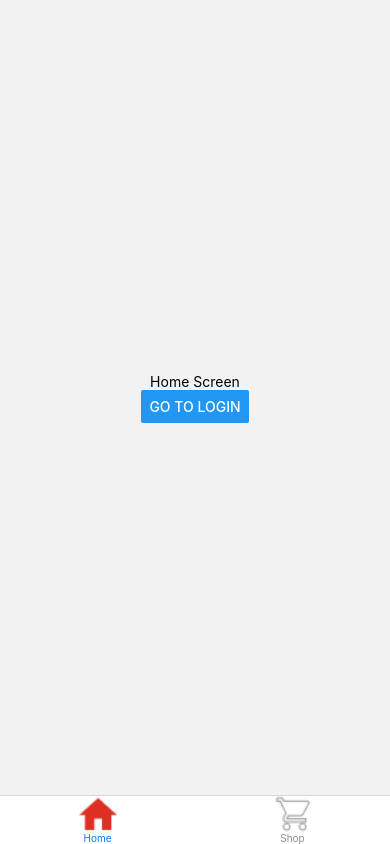
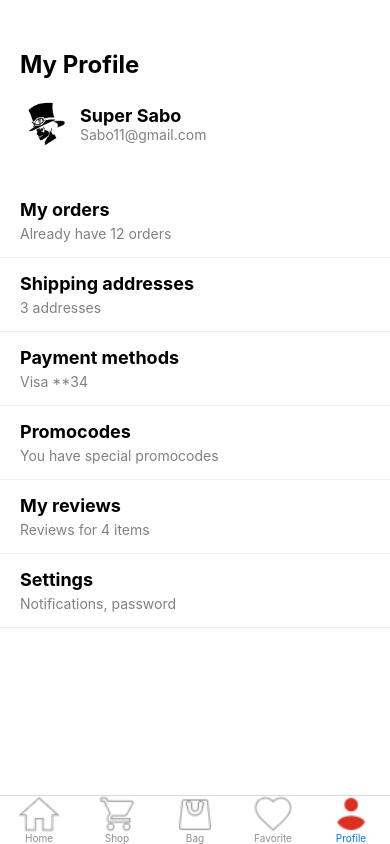
Before and after one commit to Fariedk/105841104121-faried-labweb, a React Native app: screen /Profile in a window 390 px wide. Built offline with nearby package versions, Linux system fonts and the light colour scheme.

Commit message:
Tugas Navigation dan Taskbar Lanjutan Selesai

```diff
--- a/App.js
+++ b/App.js
@@ -4,11 +4,21 @@ import { NavigationContainer } from '@react-navigation/native';
 import { createNativeStackNavigator } from '@react-navigation/native-stack';
 import LoginPage from './LoginPage';
 import ShopPage from './Menu/ShopPage';
+import BagPage from './Menu/BagPage';
+import FavoritePage from './Menu/FavoritePage';
+import ProfilePage from './Menu/ProfilePage';
 import { createBottomTabNavigator } from '@react-navigation/bottom-tabs';
 import HomeAktif from './assets/icon/home-activated.png';
 import HomeInaktif from './assets/icon/home-inactive.png';
 import Shop from './assets/icon/shop-activated.png'
 import ShopInaktif from './assets/icon/shop-inactive.png'
+import Bag from './assets/icon/bag-activated.png'
+import BagInaktif from './assets/icon/bag-inactive.png'
+import Favorite from './assets/icon/favorites-activated.png'
+import FavoriteInaktif from './assets/icon/favorites-inactive.png'
+import Profile from './assets/icon/profil-activated.png'
+import ProfileInaktif from './assets/icon/profil-inactive.png'
+
 
 
 const Tab = createBottomTabNavigator();
@@ -39,6 +49,42 @@ function MyTabs() {
           ),
         }}
       />
+      <Tab.Screen
+        name="Bag"
+        component={BagPage}
+        options={{
+          headerShown: false, tabBarIcon: ({ focused }) => (
+            <Image
+              source={focused ? Bag : BagInaktif}
+              style={{ width: 40, height: 40 }}
+            />
+          ),
+        }}
+      />
+      <Tab.Screen
+        name="Favorite"
+        component={FavoritePage}
+        options={{
+          headerShown: false, tabBarIcon: ({ focused }) => (
+            <Image
+              source={focused ? Favorite : FavoriteInaktif}
+              style={{ width: 40, height: 40 }}
+            />
+          ),
+        }}
+      />
+       <Tab.Screen
+        name="Profile"
+        component={ProfilePage}
+        options={{
+          headerShown: false, tabBarIcon: ({ focused }) => (
+            <Image
+              source={focused ? Profile : ProfileInaktif}
+              style={{ width: 40, height: 40 }}
+            />
+          ),
+        }}
+      />
     </Tab.Navigator>
   );
 }
@@ -64,6 +110,9 @@ function App() {
         <Stack.Screen name="Home" component={MyTabs} options={{headerShown:false}} />
         <Stack.Screen name="Login" component={LoginPage} />
         <Stack.Screen name="Shop" component={ShopPage} />
+        <Stack.Screen name="Bag" component={BagPage} />
+        <Stack.Screen name="Favorite" component={FavoritePage} />
+        <Stack.Screen name="Profile" component={ProfilePage} />
 
 
       </Stack.Navigator>
--- /dev/null
+++ b/Menu/BagPage.js
@@ -0,0 +1,14 @@
+import { StyleSheet, Text, View } from 'react-native'
+import React from 'react'
+
+const BagPage = () => {
+  return (
+    <View>
+      <Text>BagPage</Text>
+    </View>
+  )
+}
+
+export default BagPage
+
+const styles = StyleSheet.create({})
--- /dev/null
+++ b/Menu/FavoritePage.js
@@ -0,0 +1,14 @@
+import { StyleSheet, Text, View } from 'react-native'
+import React from 'react'
+
+const FavoritePage = () => {
+  return (
+    <View>
+      <Text>FavoritePage</Text>
+    </View>
+  )
+}
+
+export default FavoritePage
+
+const styles = StyleSheet.create({})
--- /dev/null
+++ b/Menu/ProfilePage.js
@@ -0,0 +1,57 @@
+import { StyleSheet, Image, Text, View, TouchableOpacity, ScrollView } from 'react-native'
+import React from 'react'
+
+
+const Profile = () => {
+  return (
+    <ScrollView style={{ flex: 1, backgroundColor: '#fff' }}>
+      <View style={{ paddingLeft: 20, paddingTop: 50 }}>
+        <Text style={{ fontSize: 24, fontWeight: 'bold' }}>My Profile</Text>
+      </View>
+      <View style={{ paddingLeft: 20, paddingTop: 20 }}>
+        <View style={{ flexDirection: 'row', alignItems: 'center' }}>
+          <Image
+            source={require('../assets/Sabo.jpg')}
+            style={{ width: 50, height: 50, borderRadius: 25 }}
+          />
+          <View style={{ marginLeft: 10 }}>
+            <Text style={{ fontSize: 18, fontWeight: 'bold' }}>Super Sabo</Text>
+            <Text style={{ fontSize: 14, color: 'gray' }}>Sabo11@gmail.com</Text>
+          </View>
+        </View>
+      </View>
+
+      <TouchableOpacity style={{ paddingVertical: 15, paddingHorizontal: 20, paddingTop: 50, borderBottomWidth: 1, borderBottomColor: '#f0f0f0' }}>
+        <Text style={{ fontSize: 18, fontWeight: 'bold' }}>My orders</Text>
+        <Text style={{ fontSize: 14, color: 'gray', marginTop: 5 }}>Already have 12 orders</Text>
+      </TouchableOpacity>
+
+      <TouchableOpacity style={{ paddingVertical: 15, paddingHorizontal: 20, borderBottomWidth: 1, borderBottomColor: '#f0f0f0' }}>
+        <Text style={{ fontSize: 18, fontWeight: 'bold' }}>Shipping addresses</Text>
+        <Text style={{ fontSize: 14, color: 'gray', marginTop: 5 }}>3 addresses</Text>
+      </TouchableOpacity>
+
+      <TouchableOpacity style={{ paddingVertical: 15, paddingHorizontal: 20, borderBottomWidth: 1, borderBottomColor: '#f0f0f0' }}>
+        <Text style={{ fontSize: 18, fontWeight: 'bold' }}>Payment methods</Text>
+        <Text style={{ fontSize: 14, color: 'gray', marginTop: 5 }}>Visa **34</Text>
+      </TouchableOpacity>
+
+      <TouchableOpacity style={{ paddingVertical: 15, paddingHorizontal: 20, borderBottomWidth: 1, borderBottomColor: '#f0f0f0' }}>
+        <Text style={{ fontSize: 18, fontWeight: 'bold' }}>Promocodes</Text>
+        <Text style={{ fontSize: 14, color: 'gray', marginTop: 5 }}>You have special promocodes</Text>
+      </TouchableOpacity>
+
+      <TouchableOpacity style={{ paddingVertical: 15, paddingHorizontal: 20, borderBottomWidth: 1, borderBottomColor: '#f0f0f0' }}>
+        <Text style={{ fontSize: 18, fontWeight: 'bold' }}>My reviews</Text>
+        <Text style={{ fontSize: 14, color: 'gray', marginTop: 5 }}>Reviews for 4 items</Text>
+      </TouchableOpacity>
+
+      <TouchableOpacity style={{ paddingVertical: 15, paddingHorizontal: 20, borderBottomWidth: 1, borderBottomColor: '#f0f0f0' }}>
+        <Text style={{ fontSize: 18, fontWeight: 'bold' }}>Settings</Text>
+        <Text style={{ fontSize: 14, color: 'gray', marginTop: 5 }}>Notifications, password</Text>
+      </TouchableOpacity>
+    </ScrollView>
+  );
+};
+
+export default Profile;
```
